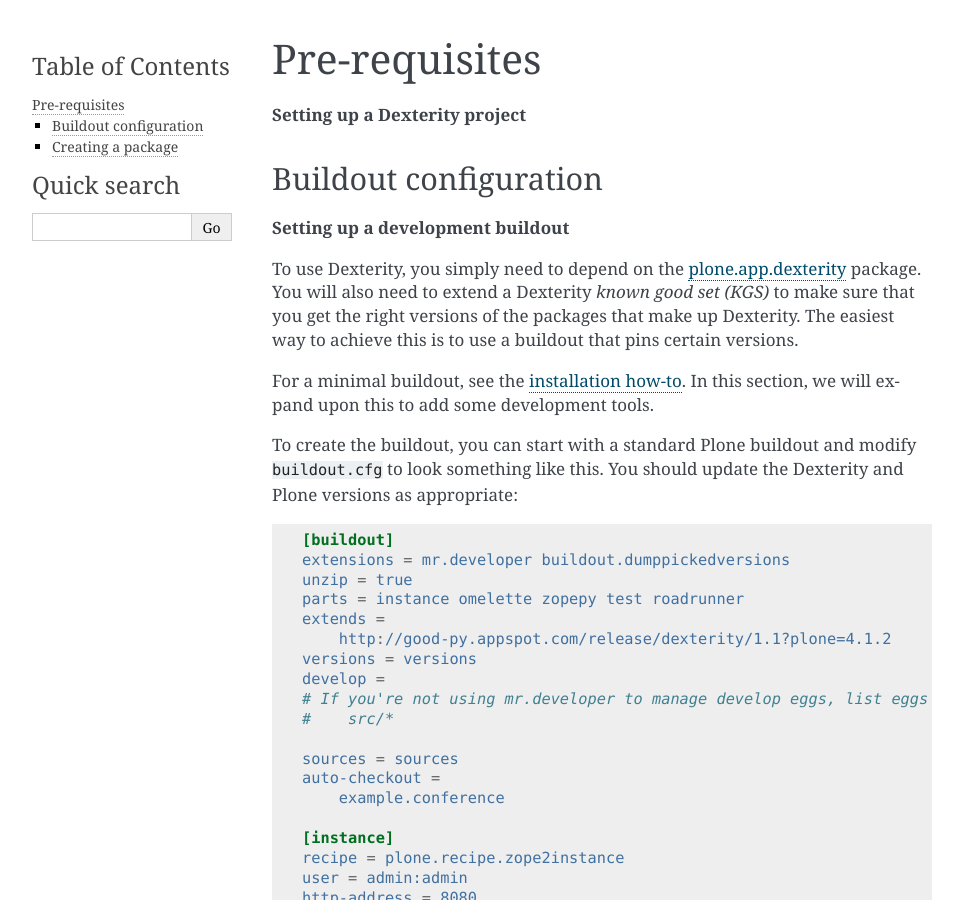
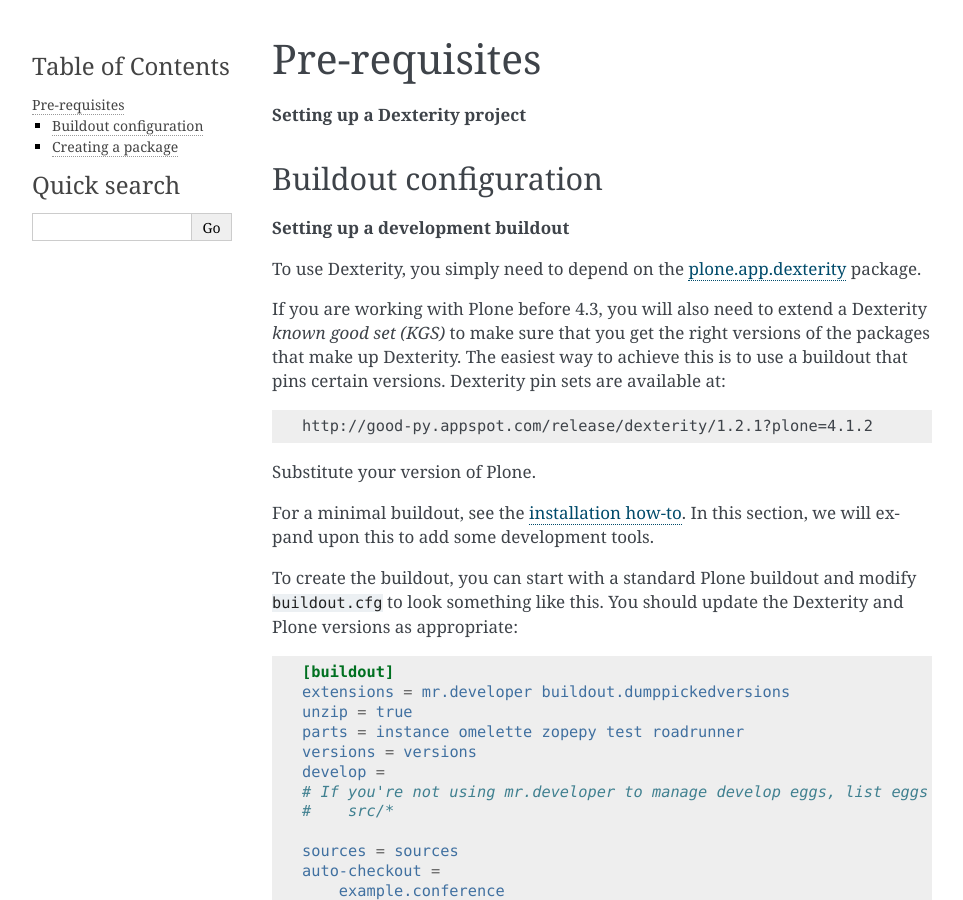
Before and after one commit to plone/plone.app.dexterity, a Sphinx documentation site: the page built from docs/prerequisite.rst, in a window 1280 px wide and 900 px high. Shown: the whole window, without its empty margins (148-1111 px from the left). Built offline with Sphinx 7.4.7, drawn with Linux system fonts in a browser that asks for light colours; some of the changed text lies outside the part shown.

Commit message:
Update 4.3 installation instructions.

```diff
--- a/docs/prerequisite.rst
+++ b/docs/prerequisite.rst
@@ -9,9 +9,17 @@
 **Setting up a development buildout**
 
 To use Dexterity, you simply need to depend on the `plone.app.dexterity`_
-package. You will also need to extend a Dexterity *known good set (KGS)* to make
+package.
+
+If you are working with Plone before 4.3, you will also need to extend a
+Dexterity *known good set (KGS)* to make
 sure that you get the right versions of the packages that make up Dexterity.
 The easiest way to achieve this is to use a buildout that pins certain versions.
+Dexterity pin sets are available at::
+
+    http://good-py.appspot.com/release/dexterity/1.2.1?plone=4.1.2
+
+Substitute your version of Plone.
 
 For a minimal buildout, see the `installation how-to
 <http://plone.org/products/dexterity/documentation/how-to/install>`_. In this
@@ -27,8 +35,6 @@
     extensions = mr.developer buildout.dumppickedversions
     unzip = true
     parts = instance omelette zopepy test roadrunner
-    extends =
-        http://good-py.appspot.com/release/dexterity/1.1?plone=4.1.2
     versions = versions
     develop =
     # If you're not using mr.developer to manage develop eggs, list eggs here. Globs OK.
@@ -202,6 +200,8 @@
           """,
           )
 
+Note the specification of the `grok` extra for Dexterity. These examples will not
+work without the grok extras.
 
 Next, we edit ``configure.zcml`` and add the following:
 
```
Also changed, not shown: other parts of docs/prerequisite.rst (+1 -9 lines).
